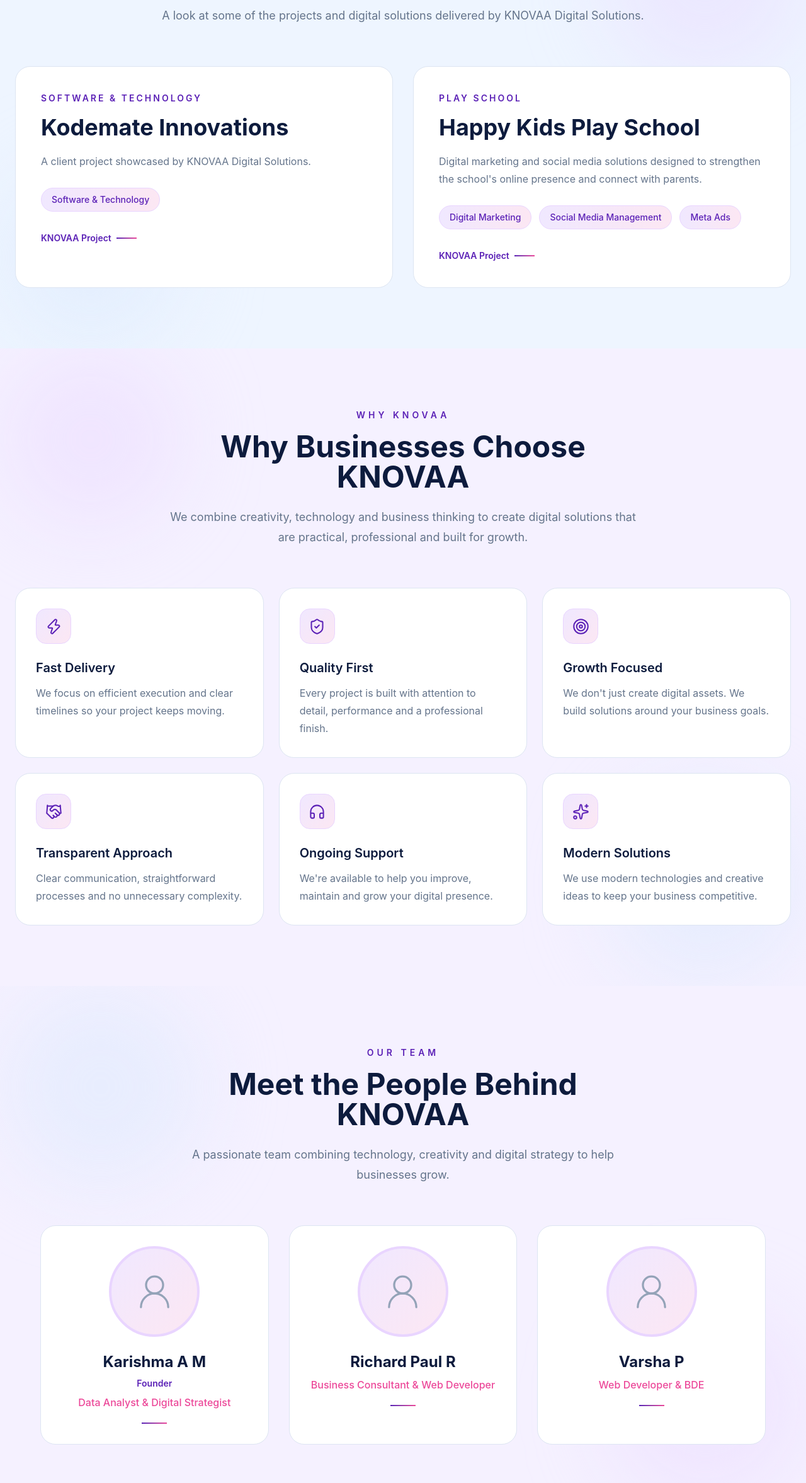
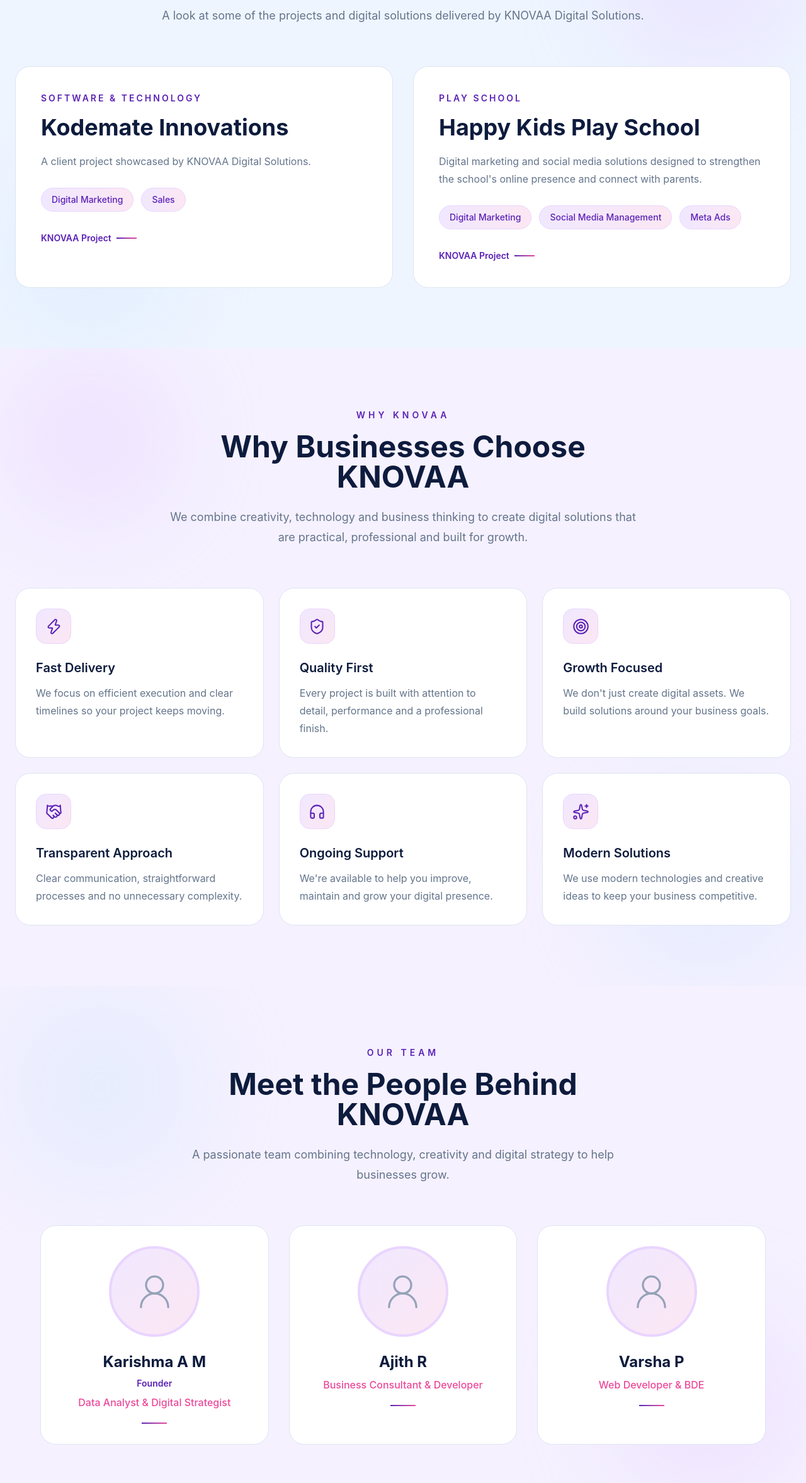
Before and after one commit to ajithrichardpaul/knovaa-website, a React (Vite) app: page / in a window 1280 px wide. Shown: the part 2587-4941 px from the top of the page at 63% size. Built offline with nearby package versions, Linux system fonts and the light colour scheme.

Commit message:
Update KNOVAA website

```diff
--- a/src/components/home/OurTeam.tsx
+++ b/src/components/home/OurTeam.tsx
@@ -8,9 +8,9 @@
     image: "",
   },
   {
-    name: "Richard Paul R",
+    name: "Ajith R",
     founder: false,
-    role: "Business Consultant & Web Developer",
+    role: "Business Consultant & Developer",
     image: "",
   },
   {
--- a/src/components/home/Portfolio.tsx
+++ b/src/components/home/Portfolio.tsx
@@ -5,7 +5,8 @@
     description:
       "A client project showcased by KNOVAA Digital Solutions.",
     services: [
-      "Software & Technology",
+      "Digital Marketing",
+      "Sales",
     ],
   },
   {
```
